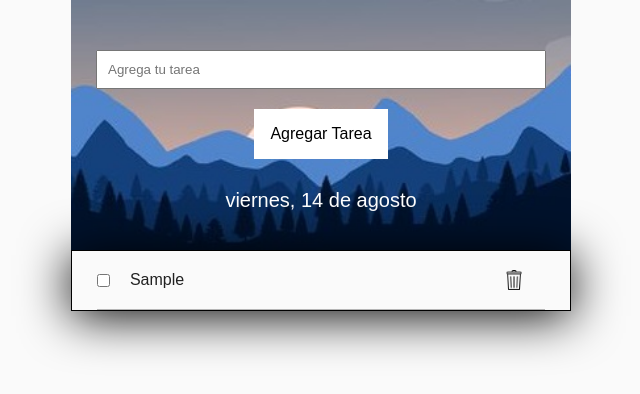
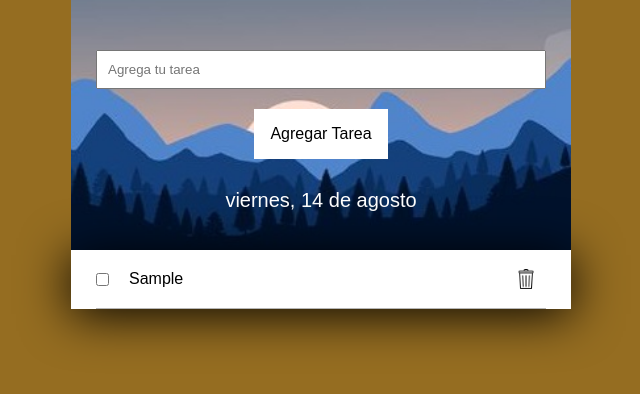
Before and after one commit to LeonLSV/TodoList, a plain HTML site: page index.html in a window 1280 px wide. Both pictures are taken after typing "Sample" into the empty fields and a click on the button "Agregar Tarea". Shown: the whole page, without its empty margins (319-959 px from the left). Drawn offline with Linux system fonts and the light colour scheme.

Commit message:
Subiendo proyecto

```diff
--- a/css/estilos.css
+++ b/css/estilos.css
@@ -8,9 +8,9 @@ body {
 	display: flex;
 	flex-direction: column;
 	align-items: center;
-	background: #FAFAFA;
 	font-family: arial, helvetica, sans-serif;
 	font-size: 16px;
+	background-color: rgb(149, 109, 33);
 }
 
 .wrap {
@@ -26,11 +26,14 @@ body {
 	height: 250px;
 	background-image: url("../img/bg.jpg");
 	background-size: 500px;
+	background-position: center;
+	background-repeat: no-repeat;
 }
 
 .principal .formulario {
 	color: #212121;
 	text-align: center;
+
 }
 
 .principal .formulario input[type=text] {
@@ -69,7 +72,8 @@ body {
 .tareas {
 	box-shadow: 0px 5px 50px 0px rgba(0,0,0,1);
 	width: 500px;
-	border: 1px solid black;
+	border: 0 1px 1px 1px solid white;
+	background-color: white;
 }
 .tareas .lista {
 	list-style: none;
@@ -80,19 +84,21 @@ body {
 	display: flex;
 	flex-direction: row;
 	align-items: center;
+
 }
 .tareas .lista li img{
-	padding-left: 300px;
+	padding: 0 10px;
 	height: 20px;
 	align-self: center;
 }
 
 .tareas .lista li a {
-	color: #212121;
+	color: black;
 	display: block;
 	padding: 20px 0;
 	text-decoration: none;
 	padding: 20px;
+	width: 400px;
 }
 
 .tareas .lista li a:hover {
--- a/js/main.js
+++ b/js/main.js
@@ -31,7 +31,7 @@
 
 		enlace.appendChild(contenido);
 		enlace.setAttribute("href", "#");
-		trash.setAttribute("src", "../img/trash.png");
+		trash.setAttribute("src", "./img/trash.png");
 
 		// Agrergamos el enlace (a) a la nueva tarea (li)
 		nuevaTarea.appendChild(check);
```
